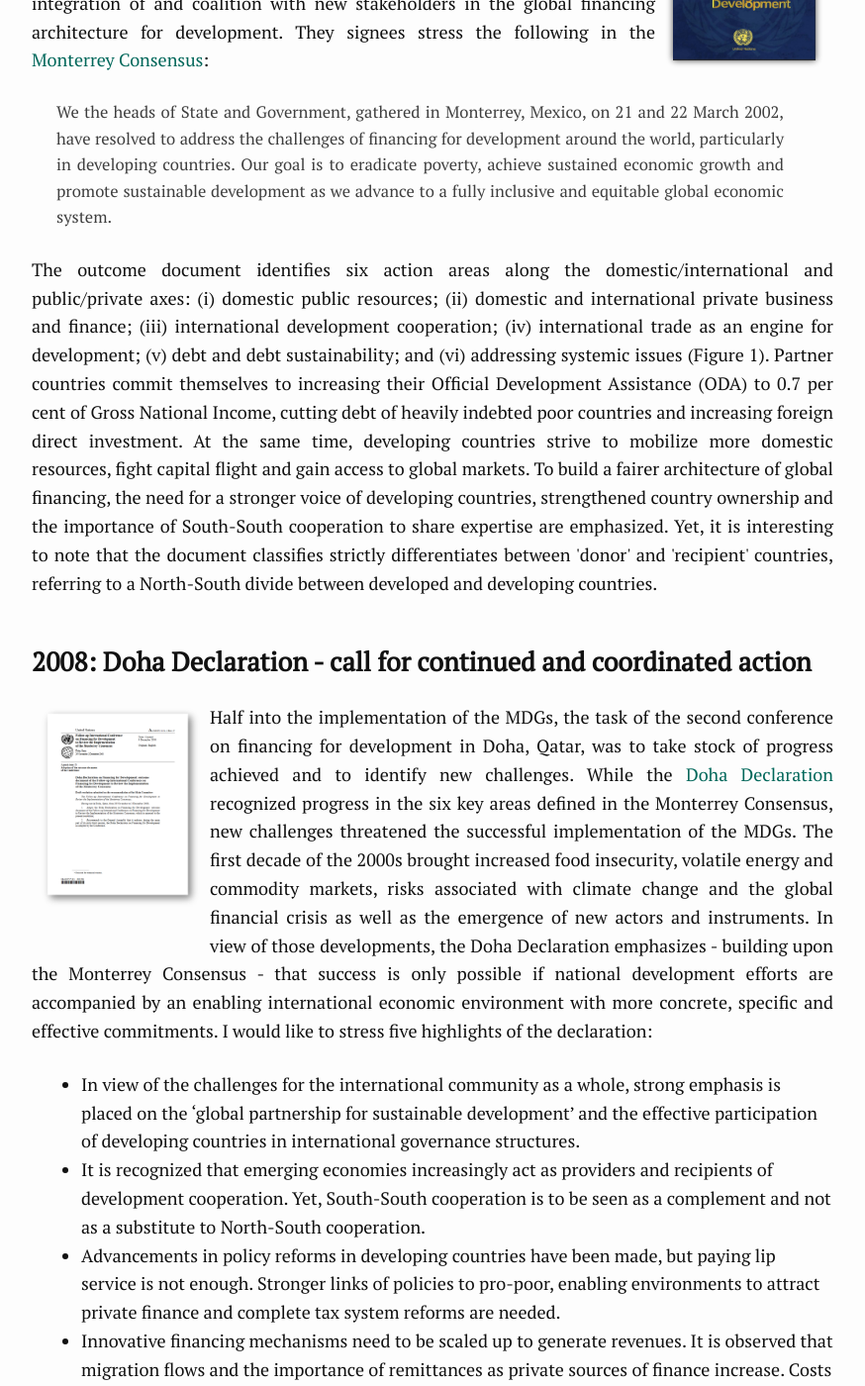
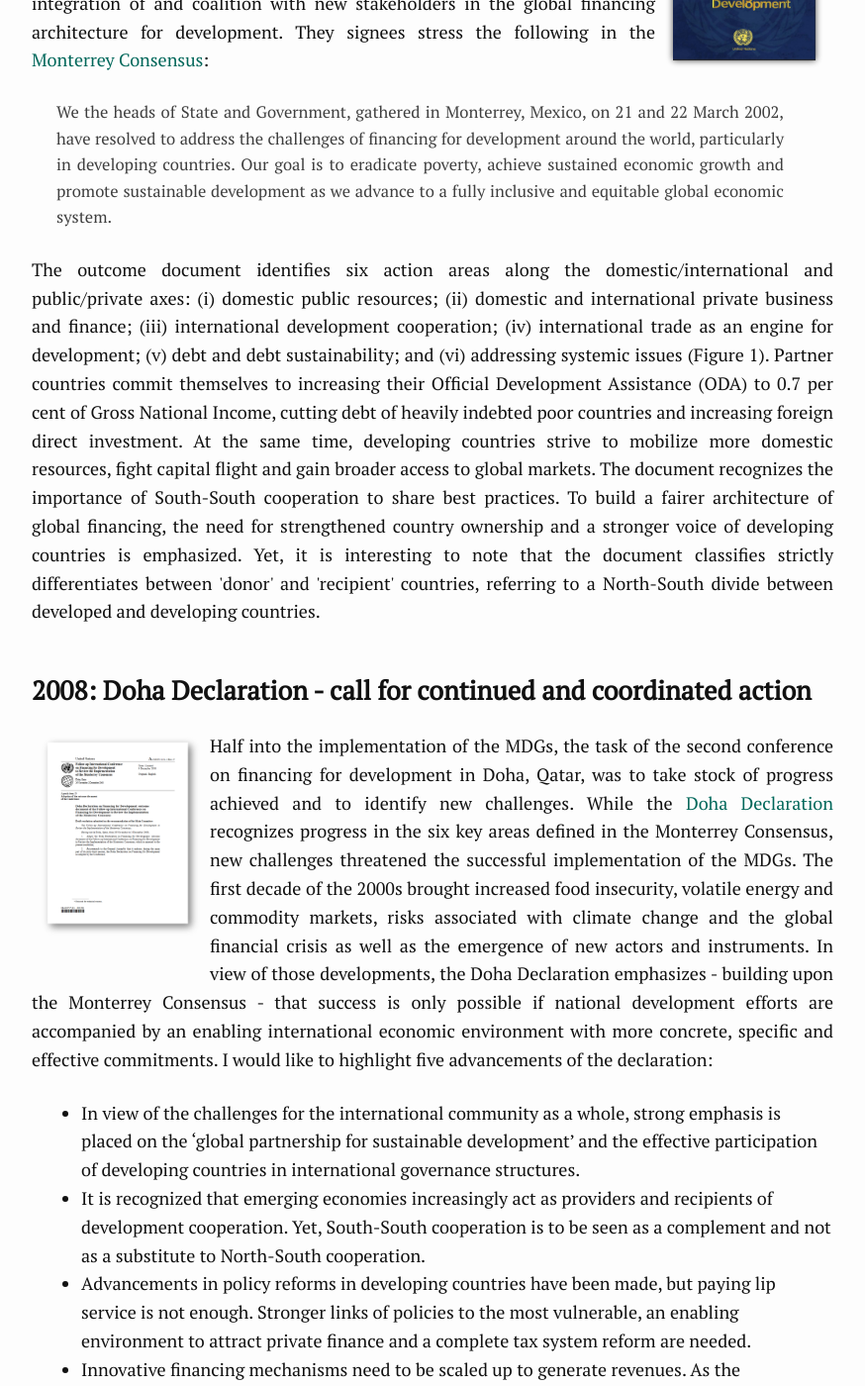
Before and after one commit to clawit91/website, a Jekyll site: the page built from _posts/2019-03-06-development-finance.md, in a window 1280 px wide and 1400 px high, scrolled down 1504 px. Shown: the whole window at 99% size, without its empty margins (203-1077 px from the left). Built offline with Jekyll 4.4.1, drawn with Linux system fonts in a browser that asks for light colours; some of the changed text lies outside the part shown.

Commit message:
Correcting minor errors in second blog post

```diff
--- a/_posts/2019-03-06-development-finance.md
+++ b/_posts/2019-03-06-development-finance.md
@@ -3,7 +3,7 @@
 title: "Financing for development is a constantly evolving concept"
 permalink: /blog/2019-03-06-development-finance-history
 thumbnail: ../img/20190306.jpg
-summary: "<p style='text-align: justify;'>Financing for development is a well-known term in the international development cooperation community, firmly established in reports, manuals and briefs. Yet, the term was only coined in 2002 and some key areas evolved significantly since then. What is the history of the financing for development concept and what does it describe?</p>"
+summary: "<p style='text-align: justify;'>Financing for development is a well-known term in the international development cooperation community, firmly established in reports, manuals and briefs. Yet, the term was only coined in 2002 and some key areas evolved significantly since then. What is the history of the financing for development concept and what does it actually describe?</p>"
 ---
 
 <p style='text-align: justify;'>Following the first decade after World War II, representatives from governments established a system of intergovernmental bodies and institutions - such as the United Nations - to sustain peace and foster global development. Initially primarily concerned with the reconstruction of post-war Europe, the focus of initiatives quickly shifted to developing countries in the Southern hemisphere <a href="#ref1">(Eckert 2015)</a>. Governments provided a mix of financial support (financial cooperation) and capacity-building measures (technical cooperation) to partner countries. Despite first efforts in putting developing countries on a sustainable growth path and reducing inequalities, poverty, corruption and health threats persisted.</p>
@@ -23,7 +23,7 @@
  <p style='text-align: justify;'>We the heads of State and Government, gathered in Monterrey, Mexico, on 21 and 22 March 2002, have resolved to address the challenges of financing for development around the world, particularly in developing countries. Our goal is to eradicate poverty, achieve sustained economic growth and promote sustainable development as we advance to a fully inclusive and equitable global economic system.</p>
 </blockquote>
 
-<p style='text-align: justify;'>The outcome document identifies six action areas along the domestic/international and public/private axes: (i) domestic public resources; (ii) domestic and international private business and finance; (iii) international development cooperation; (iv) international trade as an engine for development; (v) debt and debt sustainability; and (vi) addressing systemic issues (Figure 1). Partner countries commit themselves to increasing their Official Development Assistance (ODA) to 0.7 per cent of Gross National Income, cutting debt of heavily indebted poor countries and increasing foreign direct investment. At the same time, developing countries strive to mobilize more domestic resources, fight capital flight and gain access to global markets. To build a fairer architecture of global financing, the need for a stronger voice of developing countries, strengthened country ownership and the importance of South-South cooperation to share expertise are emphasized. Yet, it is interesting to note that the document classifies strictly differentiates between 'donor' and 'recipient' countries, referring to a North-South divide between developed and developing countries.</p>
+<p style='text-align: justify;'>The outcome document identifies six action areas along the domestic/international and public/private axes: (i) domestic public resources; (ii) domestic and international private business and finance; (iii) international development cooperation; (iv) international trade as an engine for development; (v) debt and debt sustainability; and (vi) addressing systemic issues (Figure 1). Partner countries commit themselves to increasing their Official Development Assistance (ODA) to 0.7 per cent of Gross National Income, cutting debt of heavily indebted poor countries and increasing foreign direct investment. At the same time, developing countries strive to mobilize more domestic resources, fight capital flight and gain broader access to global markets. The document recognizes the importance of South-South cooperation to share best practices. To build a fairer architecture of global financing, the need for strengthened country ownership and a stronger voice of developing countries is emphasized. Yet, it is interesting to note that the document classifies strictly differentiates between 'donor' and 'recipient' countries, referring to a North-South divide between developed and developing countries.</p>
 
 ### 2008: Doha Declaration - call for continued and coordinated action
 
@@ -31,12 +31,12 @@
  <img alt="Doha Declaration" style="float: left" src="../assets/2008.png" width="160" hspace="10" vspace="30"/>
 </a>
 
-<p style='text-align: justify;'>Half into the implementation of the MDGs, the task of the second conference on financing for development in Doha, Qatar, was to take stock of progress achieved and to identify new challenges. While the <a href="#ref3">Doha Declaration</a> recognized progress in the six key areas defined in the Monterrey Consensus, new challenges threatened the successful implementation of the MDGs. The first decade of the 2000s brought increased food insecurity, volatile energy and commodity markets, risks associated with climate change and the global financial crisis as well as the emergence of new actors and instruments. In view of those developments, the Doha Declaration emphasizes - building upon the Monterrey Consensus - that success is only possible if national development efforts are accompanied by an enabling international economic environment with more concrete, specific and effective commitments. I would like to stress five highlights of the declaration:</p>
+<p style='text-align: justify;'>Half into the implementation of the MDGs, the task of the second conference on financing for development in Doha, Qatar, was to take stock of progress achieved and to identify new challenges. While the <a href="#ref3">Doha Declaration</a> recognizes progress in the six key areas defined in the Monterrey Consensus, new challenges threatened the successful implementation of the MDGs. The first decade of the 2000s brought increased food insecurity, volatile energy and commodity markets, risks associated with climate change and the global financial crisis as well as the emergence of new actors and instruments. In view of those developments, the Doha Declaration emphasizes - building upon the Monterrey Consensus - that success is only possible if national development efforts are accompanied by an enabling international economic environment with more concrete, specific and effective commitments. I would like to highlight five advancements of the declaration:</p>
 * In view of the challenges for the international community as a whole, strong emphasis is placed on the 'global partnership for sustainable development' and the effective participation of developing countries in international governance structures.
 * It is recognized that emerging economies increasingly act as providers and recipients of development cooperation. Yet, South-South cooperation is to be seen as a complement and not as a substitute to North-South cooperation.
-* Advancements in policy reforms in developing countries have been made, but paying lip service is not enough. Stronger links of policies to pro-poor, enabling environments to attract private finance and complete tax system reforms are needed.
-* Innovative financing mechanisms need to be scaled up to generate revenues. It is observed that migration flows and the importance of remittances as private sources of finance increase. Costs of sending remittances need to be lowered.
-* Inequalities between countries need to be further reduced. Partner countries are requested to significantly increase efforts in both financial and technical cooperation to countries most in need, including a countries emerging from conflict.
+* Advancements in policy reforms in developing countries have been made, but paying lip service is not enough. Stronger links of policies to the most vulnerable, an enabling environment to attract private finance and a complete tax system reform are needed.
+* Innovative financing mechanisms need to be scaled up to generate revenues. As the importance of migration flows and of remittances as private sources of finance increase, costs of sending remittances need to be lowered significantly.
+* Inequalities between countries need to be further reduced. Partner countries are requested to increase their efforts in providing financial and technical cooperation to countries most in need, including a countries emerging from conflict.
 
 ### 2015: Addis Ababa Action Agenda - a global partnership for sustainable development
 
@@ -44,9 +44,9 @@
  <img alt="Addis Ababa Action Agenda" style="float: right" src="../assets/2015.png" width="160" hspace="10" vspace="10"/>
 </a>
 
-<p style='text-align: justify;'>After the expiry of the MDGs, and committed to drive change even further, 193 Member States signed in 2015 the 2030 Agenda for Sustainable Development with its 17 Sustainable Development Goals (SDGs). This universal agenda builds upon two UN negotiation processes: the Millennium Declaration and the Earth Summit on climate change in 1992. To discuss the financing needs of this ambitious agenda, governments signed in Ethiopia the <a href="#ref4">Addis Ababa Action Agenda</a> (AAAA)- a global financing framework that stresses the need to incorporate sustainability concerns in all policies and financial flows.</p>
+<p style='text-align: justify;'>After the expiry of the MDGs, and committed to drive change even further, 193 Member States signed in 2015 the 2030 Agenda for Sustainable Development with its 17 Sustainable Development Goals (SDGs). This universal agenda builds upon two UN processes: the Millennium Declaration on development from 2000 and the Earth Summit on climate change in 1992. To discuss the financing needs of this ambitious agenda, governments signed in Ethiopia the <a href="#ref4">Addis Ababa Action Agenda</a> (AAAA) - a global financing framework that stresses the need to incorporate sustainability concerns in all policies and financial flows.</p>
 
-<p style='text-align: justify;'>While the MDGs focused on a subset of countries only, the SDGs urge immediate action by the whole international community to ensure that our world gets back on sustainable path. By emphasizing the revitalized global partnership for sustainable development and a common responsibility, it moves away from the previous North-South-divide and acknowledges the stronger voice of Southern actors. In view of conflicting interests of developing and developed countries, commitments in the global financing framework however remain vague.</p>
+<p style='text-align: justify;'>While the MDGs focused on progress for a subset of countries only, the SDGs urge immediate action by the whole international community to ensure that our world gets back on sustainable path. By emphasizing the revitalized global partnership for sustainable development and a common responsibility, it moves away from the previous North-South-divide and acknowledges the stronger voice of Southern actors. In view of conflicting interests of developing and developed countries, commitments in the global financing framework however remain vague.</p>
 
 <table class="image" align="right">
 <tr><td><img alt="Monterrey Consensus" style="float: center" src="../assets/fig1-financing.png" width="900"/></td></tr>
@@ -55,10 +55,10 @@
 <br>
 <br>
 
-<p style='text-align: justify;'>Further advancements in the global financing framework become apparent when comparing the Monterrey Consensus and the AAAA (Figure 1). The AAAA demands action in seven key topics. It reaffirms former commitments made in the six spheres specified in Monterrey and Doha, while adding 'science, technology, innovation (STI) and capacity-building' as a seventh area  to emphasize the importance of this category as an enabler of growth. To bridge the digital divide within and between countries, capacity building, technology development and transfer and policy change are crucial. The AAAA places strong emphasis on the cross-cutting issue of data, monitoring and follow-up. As adequate policy-making hinges upon high-quality disaggregated information, national capacities to create, manage and analyze data need to be strengthened. Alternative measurements beyond per capita income need to be developed to track progress on sustainable development.</p>
+<p style='text-align: justify;'>Further advancements in the global financing framework become apparent when comparing key action areas of the Monterrey Consensus and the AAAA (Figure 1). The AAAA reaffirms former commitments made in the six topics specified in Monterrey and Doha, while adding 'science, technology, innovation (STI) and capacity-building' as a seventh key area to emphasize the importance of this category as an enabler of growth. To bridge the digital divide within and between countries, capacity building, technology development and transfer as well as policy change are crucial. The AAAA places strong emphasis on the cross-cutting issue of data, monitoring and follow-up. As adequate policy-making hinges upon high-quality disaggregated information, national capacities to create, manage and analyze data need to be strengthened. Alternative measurements beyond per capita income should be developed to track progress on sustainable development.</p>
 
-## Financing for development to coordinate action
-<p style='text-align: justify;'>Put in a nutshell, financing for development is a term that has been established only 17 years ago. Yet, it evolved significantly to incorporate increased concerns about sustainability and risks associated with climate change. Financing for development encompasses all financing flows - domestic and international, private and public - that aim at driving change and development. To align these flows as well as policies and international agreements with economic, social and environmental priorities, global financing frameworks such as the Monterrey Consensus and AAAA have been established. These frameworks provide policy guidance to coordinate actions by governments, international organizations, the business sector, civil society, and philanthropists.</p>
+## Financing for development to coordinate global action
+<p style='text-align: justify;'>Put in a nutshell, financing for development is a term that has been established only 17 years ago. Yet, it evolved significantly to incorporate increased concerns about sustainability and risks associated with climate change. Financing for development encompasses all financing flows - domestic and international, private and public - that aim at driving change and development. To align these flows as well as policies and international agreements with economic, social and environmental priorities, global financing frameworks such as the Monterrey Consensus and AAAA have been established. These frameworks provide policy guidance to coordinate actions by governments, international organizations, the business sector, civil society, and philanthropists. Despite the persisting SDG financing gap, the international community has not taken any action on its consideration in the AAAA to hold a follow-up conference by 2019. The term financing for development might nevertheless be adapted to the realities of international development cooperation in the next decade, even if the bottom line - national/international as well as public/private sources of finance are needed - will remain the same.</p>
 
 ### Sources
 <font size="-1">
```
